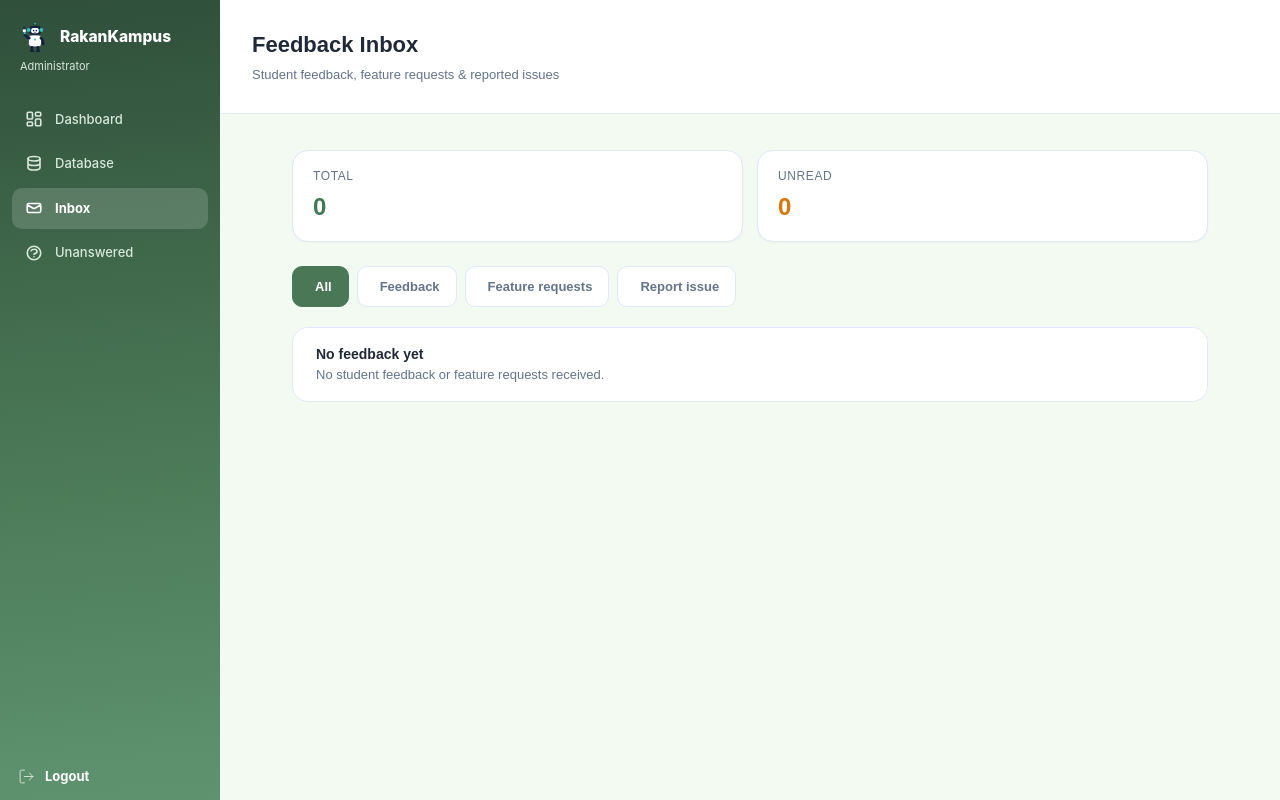
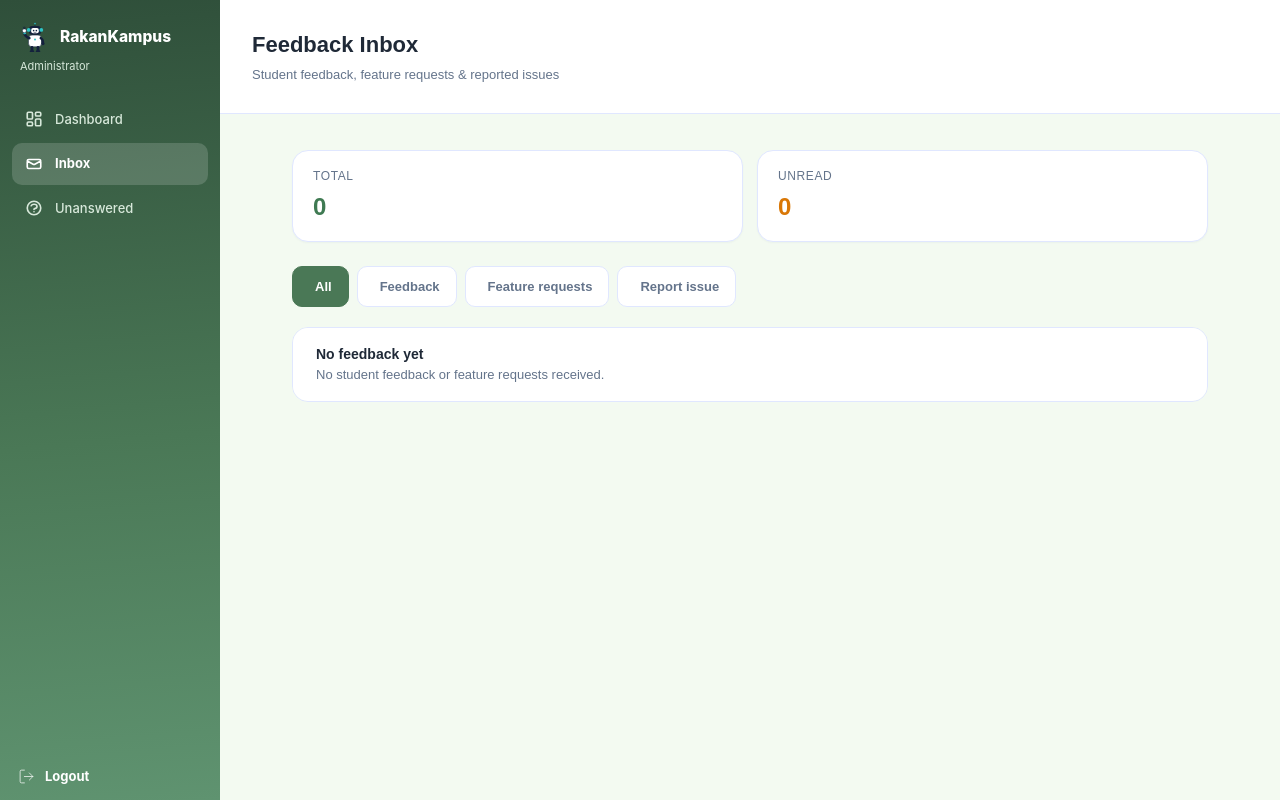
Before and after one commit to safiyirfann-bit/RakanKampus, a Laravel app: page /admin/inbox in a window 1280 px wide. Run offline with Laravel 12, Linux system fonts and the light colour scheme; the visitor is signed in with stand-in values (Sample User, id 1); data that the repository does not hold is empty; parts of the project's set-up code (start-up, migrations or seed data) failed here and were passed over; some libraries are stand-ins or nearby versions.

Commit message:
Hide the admin database viewer: remove sidebar link, move to secret path, optional email allow-list
Co-Authored-By: Claude Opus 5.5 <noreply@anthropic.com>
Claude-Session: https://claude.ai/code/session_013PhxtEBiNiqPzvoteckG9K

```diff
--- a/config/app.php
+++ b/config/app.php
@@ -14,6 +14,15 @@ return [
     */
 
     'name' => env('APP_NAME', 'Laravel'),
+
+    /*
+    | Hidden database viewer. Not linked anywhere in the admin UI.
+    | Set DB_VIEWER_PATH on Render to your own secret path, and
+    | DB_VIEWER_EMAILS (comma-separated) to limit who can open it.
+    */
+    'db_viewer_path' => env('DB_VIEWER_PATH', 'dbv-2154eb726f16d539952b65f4'),
+    'db_viewer_emails' => array_filter(array_map('trim', explode(',', (string) env('DB_VIEWER_EMAILS', '')))),
+
 
     /*
     |--------------------------------------------------------------------------
--- a/resources/views/partials/admin-nav.blade.php
+++ b/resources/views/partials/admin-nav.blade.php
@@ -4,7 +4,6 @@
   $adminUnreadFeedback = $unreadFeedbackCount ?? 0;
   $adminNavItems = [
     ['key' => 'dashboard', 'route' => 'admin.dashboard', 'label' => 'Dashboard', 'icon' => '<rect x="3" y="3" width="7" height="9" rx="1.5"></rect><rect x="14" y="3" width="7" height="5" rx="1.5"></rect><rect x="14" y="12" width="7" height="9" rx="1.5"></rect><rect x="3" y="16" width="7" height="5" rx="1.5"></rect>', 'badge' => 0],
-    ['key' => 'database', 'route' => 'admin.database', 'label' => 'Database', 'icon' => '<ellipse cx="12" cy="5" rx="8" ry="3"></ellipse><path d="M4 5v6c0 1.66 3.58 3 8 3s8-1.34 8-3V5M4 11v6c0 1.66 3.58 3 8 3s8-1.34 8-3v-6"></path>', 'badge' => 0],
     ['key' => 'inbox', 'route' => 'admin.inbox', 'label' => 'Inbox', 'icon' => '<path d="M3 8l7.89 4.26a2 2 0 0 0 2.22 0L21 8m-2 10H5a2 2 0 0 1-2-2V8a2 2 0 0 1 2-2h14a2 2 0 0 1 2 2v8a2 2 0 0 1-2 2z"></path>', 'badge' => $adminUnreadFeedback],
     ['key' => 'unanswered', 'route' => 'admin.unanswered.index', 'label' => 'Unanswered', 'icon' => '<path d="M8.228 9c.549-1.165 2.03-2 3.772-2 2.21 0 4 1.343 4 3 0 1.4-1.278 2.575-3.006 2.907-.542.104-.994.54-.994 1.093m0 3h.01M21 12a9 9 0 1 1-18 0 9 9 0 0 1 18 0z"></path>', 'badge' => $adminUnanswered],
   ];
--- a/routes/web.php
+++ b/routes/web.php
@@ -250,10 +250,10 @@ Route::delete('/unanswered/{unansweredQuestion}', [UnansweredQuestionController:
 Route::post('/unanswered/bulk-delete', [UnansweredQuestionController::class, 'bulkDestroy'])
     ->name('unanswered.bulkDestroy');
 
-        // Database viewer (read-only + guarded row delete)
-        Route::get('/database', [DatabaseViewerController::class, 'index'])
+        // Database viewer (read-only + guarded row delete) — hidden, secret path
+        Route::get('/'.config('app.db_viewer_path'), [DatabaseViewerController::class, 'index'])
             ->name('database');
-        Route::delete('/database/{table}/{id}', [DatabaseViewerController::class, 'destroy'])
+        Route::delete('/'.config('app.db_viewer_path').'/{table}/{id}', [DatabaseViewerController::class, 'destroy'])
             ->where(['table' => '[a-z_]+', 'id' => '[0-9]+'])
             ->name('database.destroy');
 
```
Also changed, not shown: app/Http/Controllers/Admin/DatabaseViewerController.php (+14 -0 lines).
